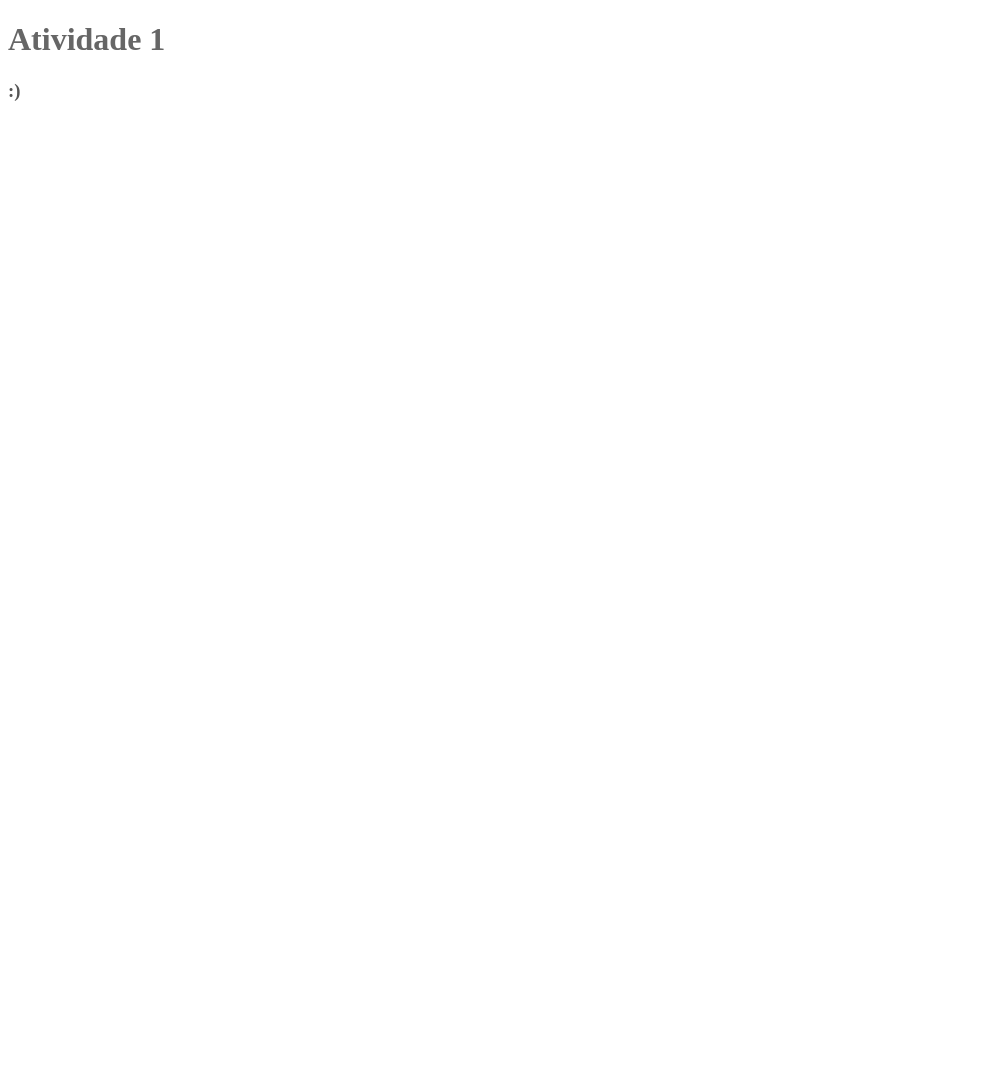
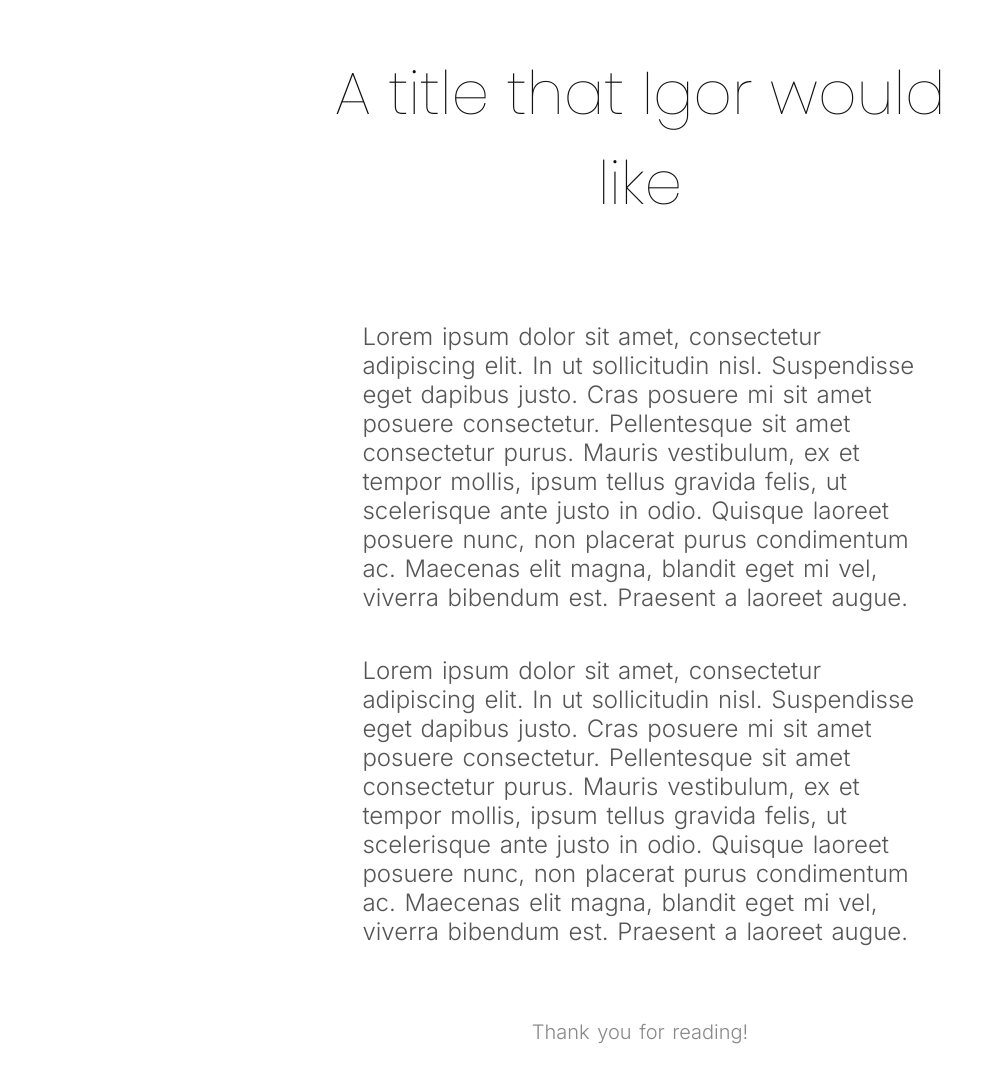
Before and after one commit to ufjf-dcc121/ufjf-dcc121-2022-1-atv1-Caioohv, a plain HTML site: page index.html in a window 1280 px wide. Shown: the whole page, without its empty margins (0-996 px from the left). Before the commit the page ends 800 px from the top, so only its background shows below. Drawn offline with Linux system fonts and the light colour scheme.

Commit message:
feat: inclui home interessante

```diff
--- a/index.html
+++ b/index.html
@@ -8,7 +8,17 @@
     <title>ATV!</title>
 </head>
 <body>
-    <h1>Atividade 1</h1>
-    <h3>:)</h3>
+    <div class="all">
+        <header>
+            <h1>A title that Igor would like</h1>
+        </header>
+        <div class="content">
+            <p>Lorem ipsum dolor sit amet, consectetur adipiscing elit. In ut sollicitudin nisl. Suspendisse eget dapibus justo. Cras posuere mi sit amet posuere consectetur. Pellentesque sit amet consectetur purus. Mauris vestibulum, ex et tempor mollis, ipsum tellus gravida felis, ut scelerisque ante justo in odio. Quisque laoreet posuere nunc, non placerat purus condimentum ac. Maecenas elit magna, blandit eget mi vel, viverra bibendum est. Praesent a laoreet augue.</p>
+            <p>Lorem ipsum dolor sit amet, consectetur adipiscing elit. In ut sollicitudin nisl. Suspendisse eget dapibus justo. Cras posuere mi sit amet posuere consectetur. Pellentesque sit amet consectetur purus. Mauris vestibulum, ex et tempor mollis, ipsum tellus gravida felis, ut scelerisque ante justo in odio. Quisque laoreet posuere nunc, non placerat purus condimentum ac. Maecenas elit magna, blandit eget mi vel, viverra bibendum est. Praesent a laoreet augue.</p>
+        </div>
+        <footer>
+            <p>Thank you for reading!</p>
+        </footer>
+    </div>
 </body>
 </html>
--- a/styles/styles.css
+++ b/styles/styles.css
@@ -1,7 +1,47 @@
-h1{
-    color: #666
+@import url('https://fonts.googleapis.com/css2?family=Inter:wght@300;400&family=Lato:wght@100&family=Poppins:wght@100;200&family=Roboto:wght@100;300&display=swap');
+
+html, body {
+    height: 100%;
 }
 
-h3{
-    color: #555
+html {
+    display: table;
+    margin: auto;
 }
+
+body {
+    align-items: center;
+    display: flex;
+    flex-direction: column;
+}
+.all{
+    width: 55%;
+}
+
+.all h1{
+    font-family: 'Poppins', sans-serif;
+    font-weight: 100;
+    font-size: 60px;
+    text-align: center;
+    color: #111;
+}
+.all .content{
+    padding: 20px 20px
+}
+
+.all .content p{
+    padding: 10px 50px;
+    font-family: 'Inter', sans-serif;
+    font-weight: 100;
+    font-size: 24px;
+    word-spacing: 2px;
+    color: #555;
+}
+.all footer p{
+    font-family: 'Inter', sans-serif;
+    font-weight: 100;
+    font-size: 20px;
+    word-spacing: 2px;
+    text-align: center;
+    color: #888;
+}
```
